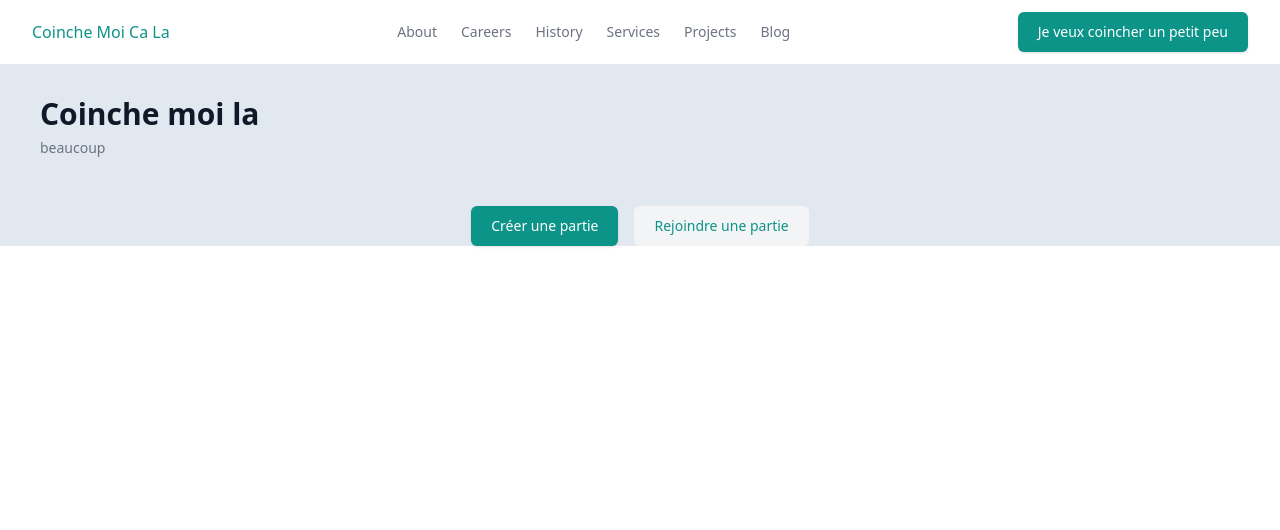
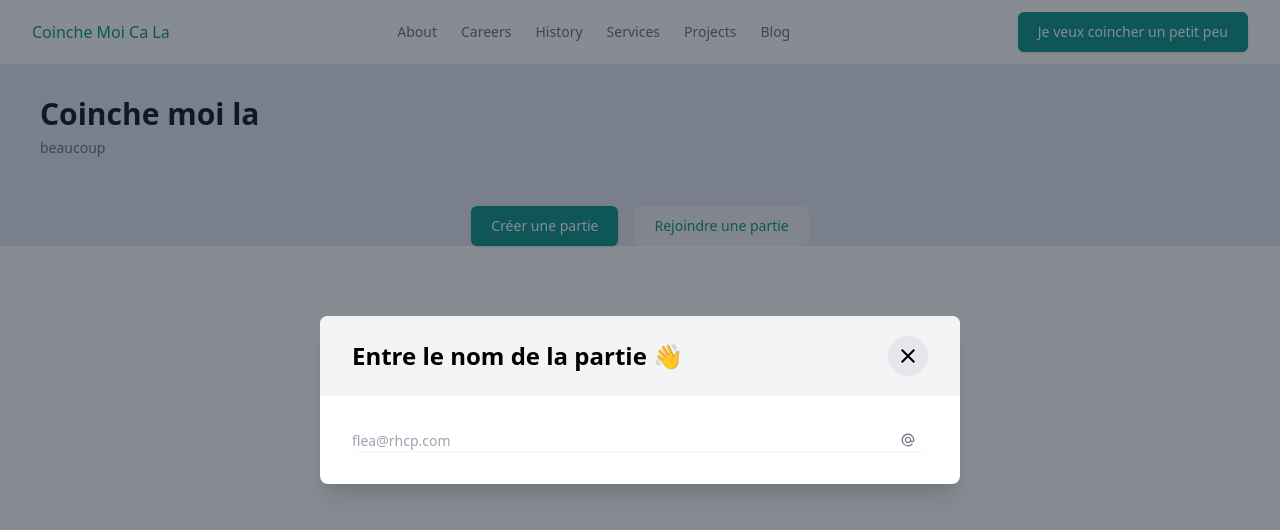
Before and after one commit to newtondotcom/coinche, a SvelteKit app: page / in a window 1280 px wide. Shown: the top 530 px of the page. Built offline with nearby package versions, Linux system fonts and the light colour scheme.

Commit message:
modal to create a game

```diff
--- a/src/routes/+page.svelte
+++ b/src/routes/+page.svelte
@@ -6,9 +6,16 @@
     const handleToggleModalCreate = () => {
         showModalCreate = !showModalCreate
     }
-    let showModalJoin = false
+    let showModalJoin = true
     const handleToggleModalJoin = () => {
         showModalJoin = !showModalJoin
+    }
+    let copycode = false
+    const handleToggleCopyCode = () => {
+        copycode = !copycode
+        setTimeout(() => {
+            copycode = !copycode
+        }, 1000)
     }
 </script>
 
@@ -31,21 +38,65 @@
 </div>
 
 <Modal
-  title="Edit your details"
+  title="Voici le code de ta partie 👋"
   open={showModalCreate}
   on:close={() => handleToggleModalCreate()}
 >
   <svelte:fragment slot="body">
-    This is content inside my modal! 👋
+    <div class="relative flex justify-center flex-box">
+      <div>
+      <input
+        type="email"
+        id="UserEmail"
+        placeholder="flea@rhcp.com"
+        value="123456"
+        class="w-full rounded-md border-gray-200 pe-10 shadow-sm sm:text-sm text-2xl text-center p-4"
+        disabled
+      />
+    <button
+      class="absolute inset-y-0 end-0 grid w-10 place-content-center text-gray-500"
+      on:click={() => handleToggleCopyCode()}
+    >
+    {#if !copycode}
+    <svg class="w-5 h-5 ml-1.5 stroke-current" xmlns="http://www.w3.org/2000/svg" fill="none" viewBox="0 0 24 24" stroke-width="1.5" stroke="currentColor"><path stroke-linecap="round" stroke-linejoin="round" d="M9 12h3.75M9 15h3.75M9 18h3.75m3 .75H18a2.25 2.25 0 002.25-2.25V6.108c0-1.135-.845-2.098-1.976-2.192a48.424 48.424 0 00-1.123-.08m-5.801 0c-.065.21-.1.433-.1.664 0 .414.336.75.75.75h4.5a.75.75 0 00.75-.75 2.25 2.25 0 00-.1-.664m-5.8 0A2.251 2.251 0 0113.5 2.25H15c1.012 0 1.867.668 2.15 1.586m-5.8 0c-.376.023-.75.05-1.124.08C9.095 4.01 8.25 4.973 8.25 6.108V8.25m0 0H4.875c-.621 0-1.125.504-1.125 1.125v11.25c0 .621.504 1.125 1.125 1.125h9.75c.621 0 1.125-.504 1.125-1.125V9.375c0-.621-.504-1.125-1.125-1.125H8.25zM6.75 12h.008v.008H6.75V12zm0 3h.008v.008H6.75V15zm0 3h.008v.008H6.75V18z" /></svg>
+    {:else}
+    <svg class="w-5 h-5 ml-1.5 text-green-500 stroke-current" xmlns="http://www.w3.org/2000/svg" fill="none" viewBox="0 0 24 24" stroke-width="1.5" stroke="currentColor" x-cloak><path stroke-linecap="round" stroke-linejoin="round" d="M11.35 3.836c-.065.21-.1.433-.1.664 0 .414.336.75.75.75h4.5a.75.75 0 00.75-.75 2.25 2.25 0 00-.1-.664m-5.8 0A2.251 2.251 0 0113.5 2.25H15c1.012 0 1.867.668 2.15 1.586m-5.8 0c-.376.023-.75.05-1.124.08C9.095 4.01 8.25 4.973 8.25 6.108V8.25m8.9-4.414c.376.023.75.05 1.124.08 1.131.094 1.976 1.057 1.976 2.192V16.5A2.25 2.25 0 0118 18.75h-2.25m-7.5-10.5H4.875c-.621 0-1.125.504-1.125 1.125v11.25c0 .621.504 1.125 1.125 1.125h9.75c.621 0 1.125-.504 1.125-1.125V18.75m-7.5-10.5h6.375c.621 0 1.125.504 1.125 1.125v9.375m-8.25-3l1.5 1.5 3-3.75" /></svg>
+    {/if}
+  </button>
+    </div>
+
+
+    </div>
   </svelte:fragment>
 </Modal>
 
 <Modal
-  title="Edit your details"
+  title="Entre le nom de la partie 👋"
   open={showModalJoin}
   on:close={() => handleToggleModalJoin()}
 >
   <svelte:fragment slot="body">
-    This is content inside my modal! 👋
+    <div class="relative">
+      <label for="UserEmail" class="sr-only"> Email </label>
+
+      <input
+        type="email"
+        id="UserEmail"
+        placeholder="flea@rhcp.com"
+        class="w-full rounded-md border-gray-200 pe-10 shadow-sm sm:text-sm"
+      />
+
+      <span
+        class="pointer-events-none absolute inset-y-0 end-0 grid w-10 place-content-center text-gray-500"
+      >
+        <svg xmlns="http://www.w3.org/2000/svg" viewBox="0 0 20 20" fill="currentColor" class="h-4 w-4">
+          <path
+            fill-rule="evenodd"
+            d="M5.404 14.596A6.5 6.5 0 1116.5 10a1.25 1.25 0 01-2.5 0 4 4 0 10-.571 2.06A2.75 2.75 0 0018 10a8 8 0 10-2.343 5.657.75.75 0 00-1.06-1.06 6.5 6.5 0 01-9.193 0zM10 7.5a2.5 2.5 0 100 5 2.5 2.5 0 000-5z"
+            clip-rule="evenodd"
+          />
+        </svg>
+      </span>
+    </div>
   </svelte:fragment>
 </Modal>
```
